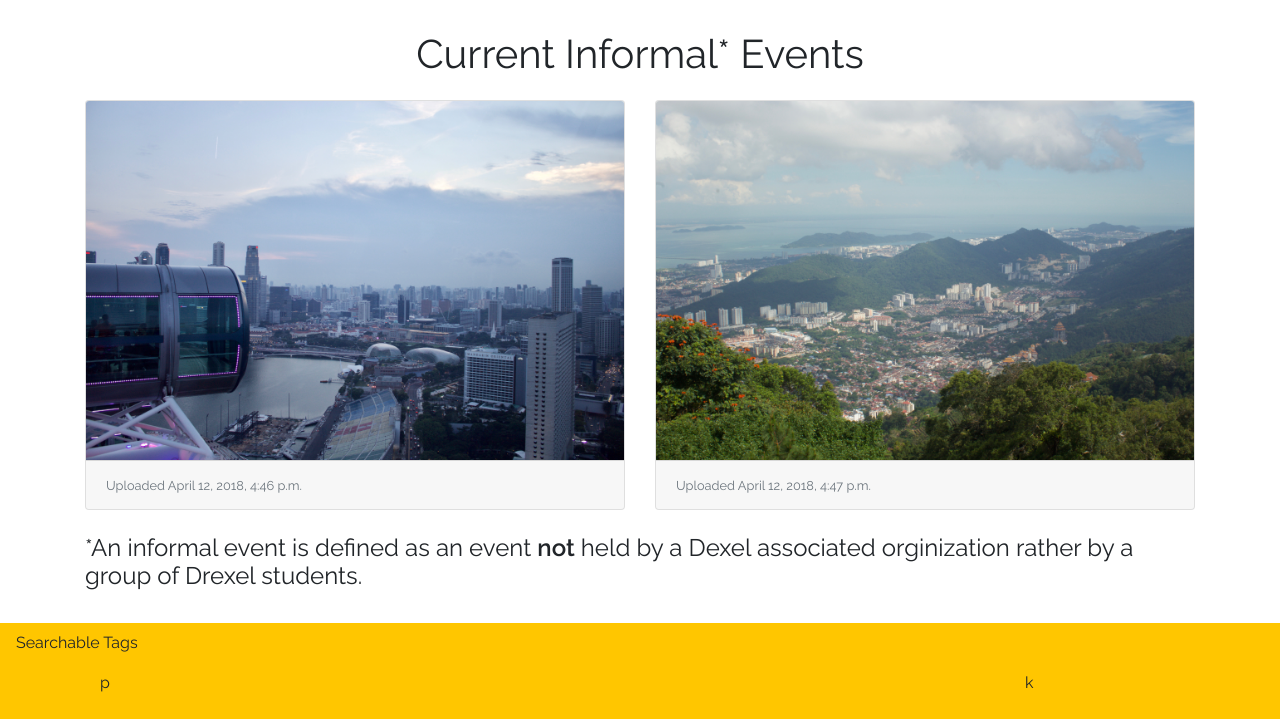
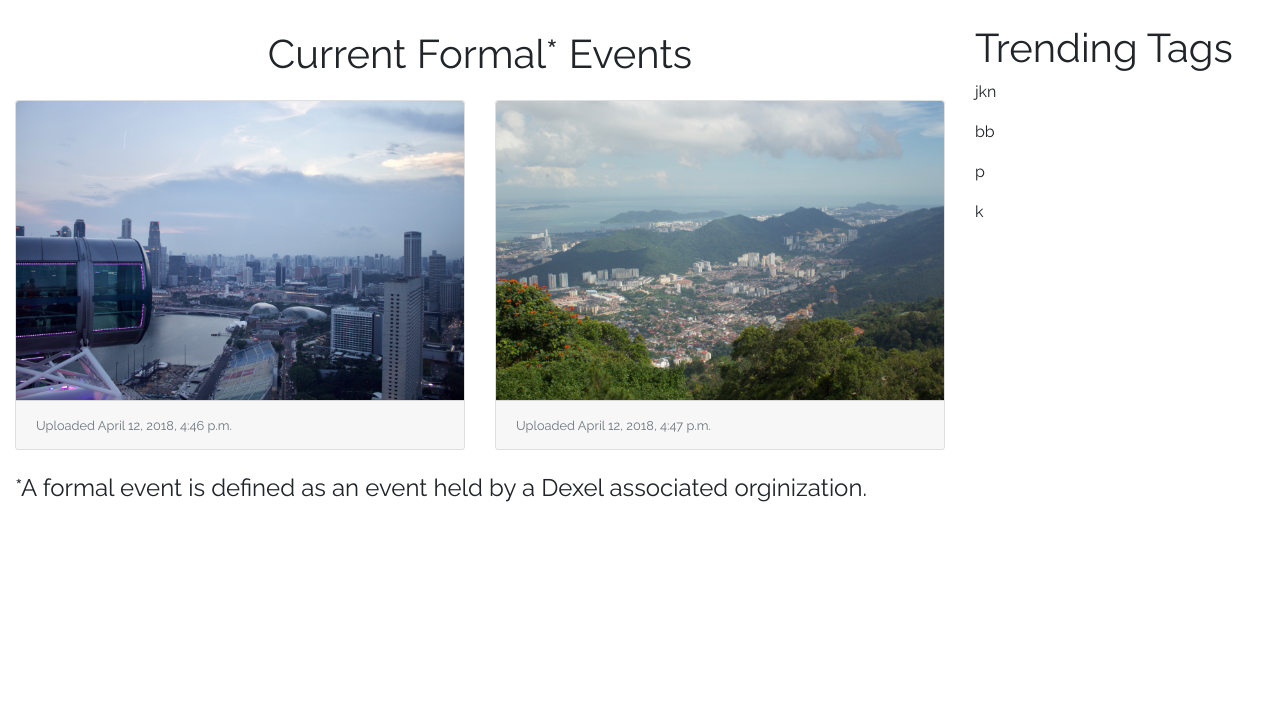
Before and after one commit to UzairVawda/DragonFeed, a Django app: page /informal in a window 1280 px wide. Shown: the part 76-800 px from the top of the page. Run offline with Django 3.2, Linux system fonts and the light colour scheme; data comes from the database, SQL or seed files in the repository; some libraries are stand-ins or nearby versions.

Commit message:
UPDATE || inserting django cripy forms in to forms, updating layout, and adding in url paths

```diff
--- a/src/templates/formtemplate.html
+++ b/src/templates/formtemplate.html
@@ -1,4 +1,4 @@
-{% load bootstrap %}
+{% load crispy_forms_tags %}
 {% for field in form %}
 	<div class="form-group">
 		<div class="col-sm-offset-2 col-sm-10">
@@ -6,7 +6,7 @@
 		</div>
 		<div class="col-md-4">
 			<div class="field">
-				{{field|bootstrap}}
+				{{form|crispy }}
 			</div>
 		</div>
 	</div>
--- a/src/templates/informalEvents.html
+++ b/src/templates/informalEvents.html
@@ -3,9 +3,11 @@
 {% block title %}<title>DragonFeed - Informal Events</title>{% endblock %}
 
 {% block index.html%}
-<div class="container">
+<div class="container-fluid">
+    <div class="row">
+        <div class="col-md-9 mainfeed">
             {% if allArticles %}
-    <p class="text-center content-header">Current Informal* Events</p>
+            <p class="text-center content-header">Current Formal* Events</p>
                 <div class="card-deck ">
                     {% for article in allArticles %}
                         {% if not article.Orginization %}
@@ -15,35 +17,26 @@
                                 </a>
                                 <div class="card-footer">
                                     <small class="text-muted">Uploaded {{article.timestamp}}</small>
+                                    <i class="fab fa-font-awesome-flag"></i>
                                 </div>
                             </div>
                         {% endif %}
                     {% endfor %}
                 </div>
                 <br>
-        <h4>*An informal event is defined as an event <span style="font-weight:bold;">not</span>
-            held by a Dexel associated orginization rather by a group of Drexel students.
-        </h4>
+                <h4>*A formal event is defined as an event held by a Dexel associated orginization.</h4>
                 {% else %}
                 <div class="container">
                     <h1>No Formal Events Yet</h1>
                 </div>
                 {% endif %}
             </div>
-{% endblock %}
-
-{% block footer%}
-    <div class="navbar navbar-bottom fixed">
-        <p class="text-center bottom-nav-header">Searchable Tags</p>
-        <br>
-        <div class="container">
+            <div class="col-md-3 widgets">
+                <h1>Trending Tags</h1>
                 {% for article in allArticles %}
-                {% if not article.Orginization %}
-                    <div class="col-md-2">
                     <p>{{article.Tag|lower}}</p>
-                    </div>
-                {% endif %}
                 {% endfor %}
             </div>
         </div>
+    </div>
 {% endblock %}
--- a/src/templates/layout.html
+++ b/src/templates/layout.html
@@ -9,7 +9,7 @@
 
 </head>
 
-<body>
+<body onload="myFunction()">
 	<!-- Bootstarp navbar-->
 	<nav class="navbar navbar-expand-lg navbar-light nav-bar">
 	  	<a class="navbar-brand" href="{% url 'article:index' %}">
@@ -56,12 +56,6 @@
 
 		{% endblock %}
 
-	<br>
-
-	{% block footer%}
-
-	{% endblock %}
-
 </body>
 <script type="text/javascript" href="{% static 'js/jquery.js' %}"></script>
 <script type="text/javascript" href="{% static 'js/bootstrap.js' %}"></script>
--- a/src/templates/loginform.html
+++ b/src/templates/loginform.html
@@ -1,10 +1,12 @@
 {% extends 'layout.html' %}
 {% load crispy_forms_tags %}
 
-{% block title %}<title>DragonFeed - Sign Up</title>{% endblock %}
+{% block title %}<title>DragonFeed - Log In</title>{% endblock %}
 
 {% block index.html %}
-<div class="col-md-6 col-md-offset-3">
+
+{{ error_message }}
+<div class="col-md-4 offset-md-4">
     <h1>{{title}}</h1>
     <form method="POST" action='' enctype="multipart/form-data">
         {% csrf_token %}
```
Also changed, not shown: src/templates/adminpanel.html (+7 -5 lines), src/templates/articleform.html (+4 -6 lines), src/templates/editEvent.html (+30 -9 lines), src/templates/formalEvents.html (+7 -12 lines), src/templates/index.html (+4 -39 lines), src/templates/registerform.html (+4 -3 lines). Lines whose indentation alone changed are shown as unchanged.
